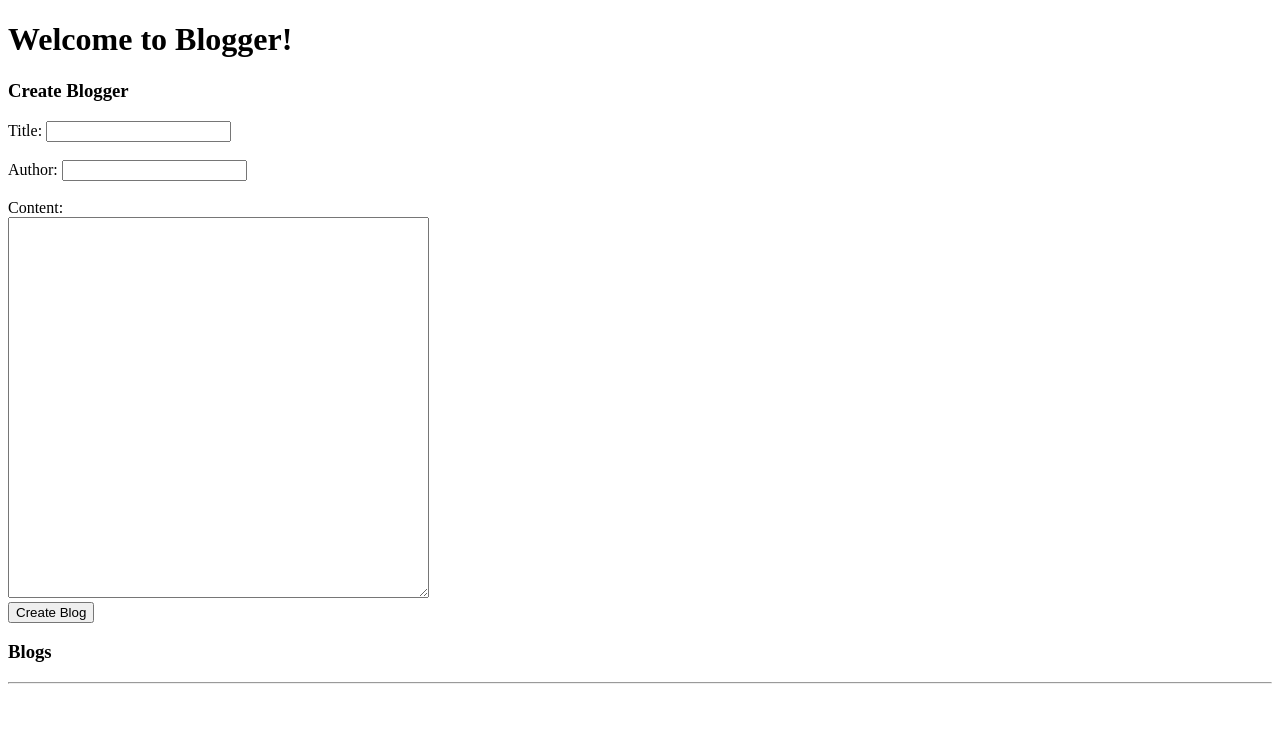
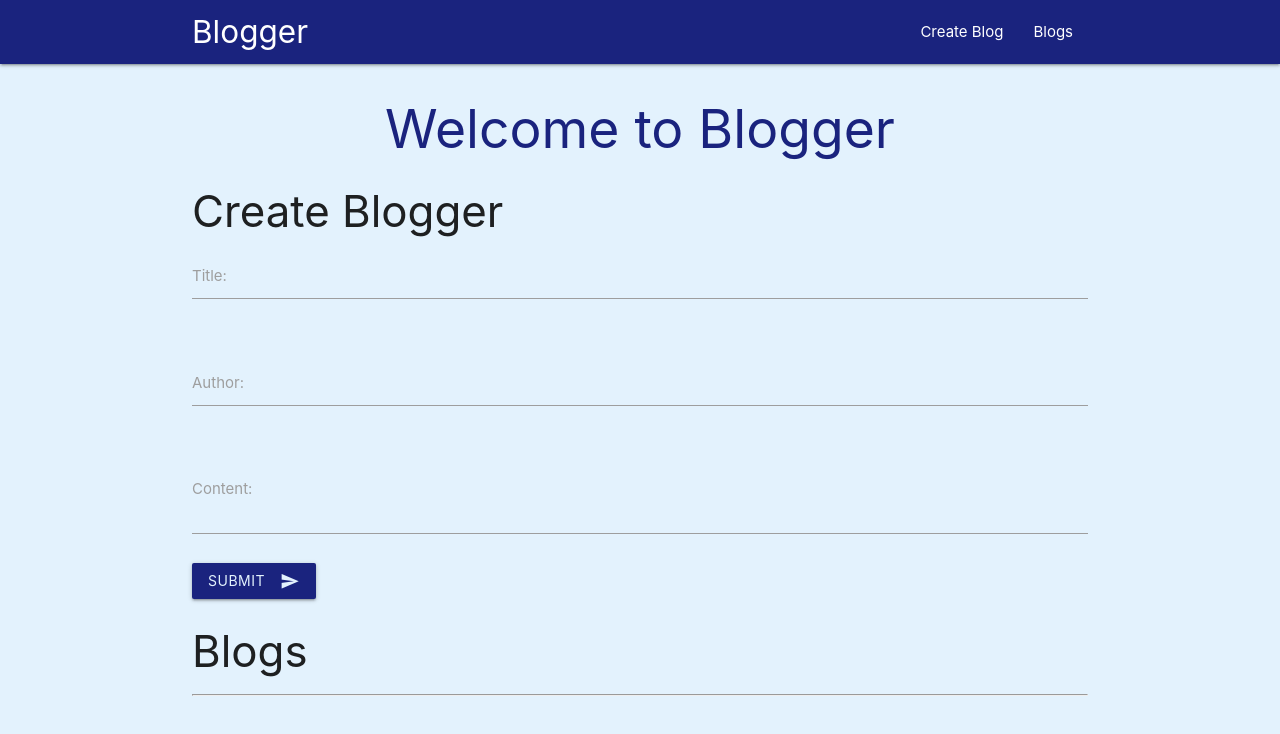
Before and after one commit to Enoch2k2/060721-ft-blogger-js, a plain HTML site: page index.html in a window 1280 px wide. Drawn offline with nearby package versions, Linux system fonts and the light colour scheme; no server answers.

Commit message:
added materialize

```diff
--- a/index.html
+++ b/index.html
@@ -4,28 +4,46 @@
   <meta charset="UTF-8">
   <meta http-equiv="X-UA-Compatible" content="IE=edge">
   <meta name="viewport" content="width=device-width, initial-scale=1.0">
+  <!-- Compiled and minified CSS -->
+  <link rel="stylesheet" href="https://cdnjs.cloudflare.com/ajax/libs/materialize/1.0.0/css/materialize.min.css">
+  <link href="https://fonts.googleapis.com/icon?family=Material+Icons" rel="stylesheet">
+
+  <script src="https://code.jquery.com/jquery-3.6.0.min.js" integrity="sha256-/xUj+3OJU5yExlq6GSYGSHk7tPXikynS7ogEvDej/m4=" crossorigin="anonymous"></script>
+  <!-- Compiled and minified JavaScript -->
+  <script src="https://cdnjs.cloudflare.com/ajax/libs/materialize/1.0.0/js/materialize.min.js"></script>
   <title>Document</title>
 </head>
-<body>
-  <h1>Welcome to Blogger!</h1>
+<body class="blue lighten-5">
+  <nav class="indigo darken-4">
+    <div class="nav-wrapper container">
+      <a href="#" class="brand-logo">Blogger</a>
+      <ul id="nav-mobile" class="right hide-on-med-and-down">
+        <li><a href="sass.html">Create Blog</a></li>
+        <li><a href="badges.html">Blogs</a></li>
+      </ul>
+    </div>
+  </nav>
+  <div class="container">
+
+    <h2 class="center indigo-text text-darken-4">Welcome to Blogger</h2>
     <h3>Create Blogger</h3>
     <form id="form">
-    <div>
+      <div class="input-field">
+        <input type="text" name="title" id="title">
         <label for="title">Title: </label>
-      <input type="text" name="title" id="title">
       </div>
       <br>
-    <div>
+      <div class="input-field">
+        <input type="text" name="author" id="author">
         <label for="author">Author: </label>
-      <input type="text" name="author" id="author">
       </div>
       <br>
-    <div>
+      <div class="input-field">
         <label for="content">Content: </label> <br>
-      <textarea name="content" id="content" cols="50" rows="25"></textarea>
+        <textarea name="content" id="content" cols="50" rows="25" class="materialize-textarea"></textarea>
       </div>
 
-    <input type="submit" value="Create Blog">
+      <button type="submit" value="Create Blog" class="btn waves-effect waves-light indigo darken-4 blue-text text-lighten-5">Submit <i class="material-icons right">send</i></button>
     </form>
 
     <h3>Blogs</h3>
@@ -33,6 +51,7 @@
     <div id="blogs">
 
     </div>
+  </div>
   <script src="javascripts/globals.js"></script>
   <script src="javascripts/services/api.js"></script>
   <script src="javascripts/models/blog.js"></script>
```
Also changed, not shown: db.json (+14 -1 lines). Lines whose indentation alone changed are shown as unchanged.
